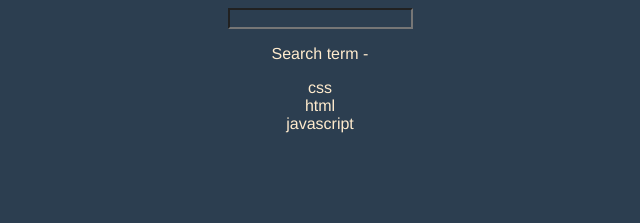
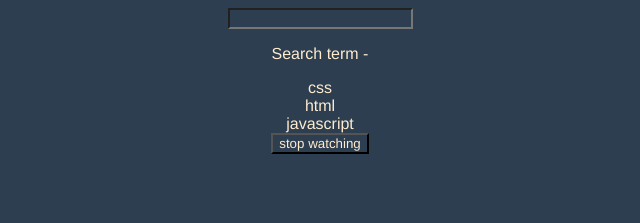
Before and after one commit to prgf87/dodo-blog, a Vue app: page / in a window 1280 px wide. Shown: the top 223 px of the page, without its empty margins (320-960 px from the left). Built offline with nearby package versions, Linux system fonts and the light colour scheme.

Commit message:
watch & effect + stop

```diff
--- a/src/views/Home.vue
+++ b/src/views/Home.vue
@@ -4,6 +4,7 @@
     <p>Search term - {{ search }}</p>
     <!-- <div v-for="skill in skills" :key="skill">{{ skill }}</div> -->
     <div v-for="match in matches" :key="match">{{ match }}</div>
+    <button @click="handleClick">stop watching</button>
   </div>
   <!-- <div >
     <p ref="p">
@@ -21,7 +22,7 @@
 </template>
 
 <script setup>
-import { ref, reactive, computed } from "vue";
+import { ref, reactive, computed, watch, watchEffect } from "vue";
 
 const personOne = ref({ name: "Pedro", age: 37 });
 const personTwo = reactive({ name: "Terry", age: 25 });
@@ -29,6 +30,14 @@ const personTwo = reactive({ name: "Terry", age: 25 });
 const skills = ref(["css", "html", "javascript"]);
 
 const search = ref("");
+
+const stopWatch = watch(search, () => {
+  console.log("watched");
+});
+
+const stopEffect = watchEffect(() => {
+  console.log("watchEffect", search.value);
+});
 
 const matches = computed(() => {
   return skills.value.filter((skill) => skill.includes(search.value));
@@ -41,9 +50,10 @@ const matches = computed(() => {
 const p = ref(null);
 
 function handleClick() {
-  personOne.value.name = "Gilbert";
+  stopWatch();
+  stopEffect();
 }
-function handleChange() {
-  personTwo.name = "Gilbert";
-}
+// function handleChange() {
+//   personTwo.name = "Gilbert";
+// }
 </script>
```
